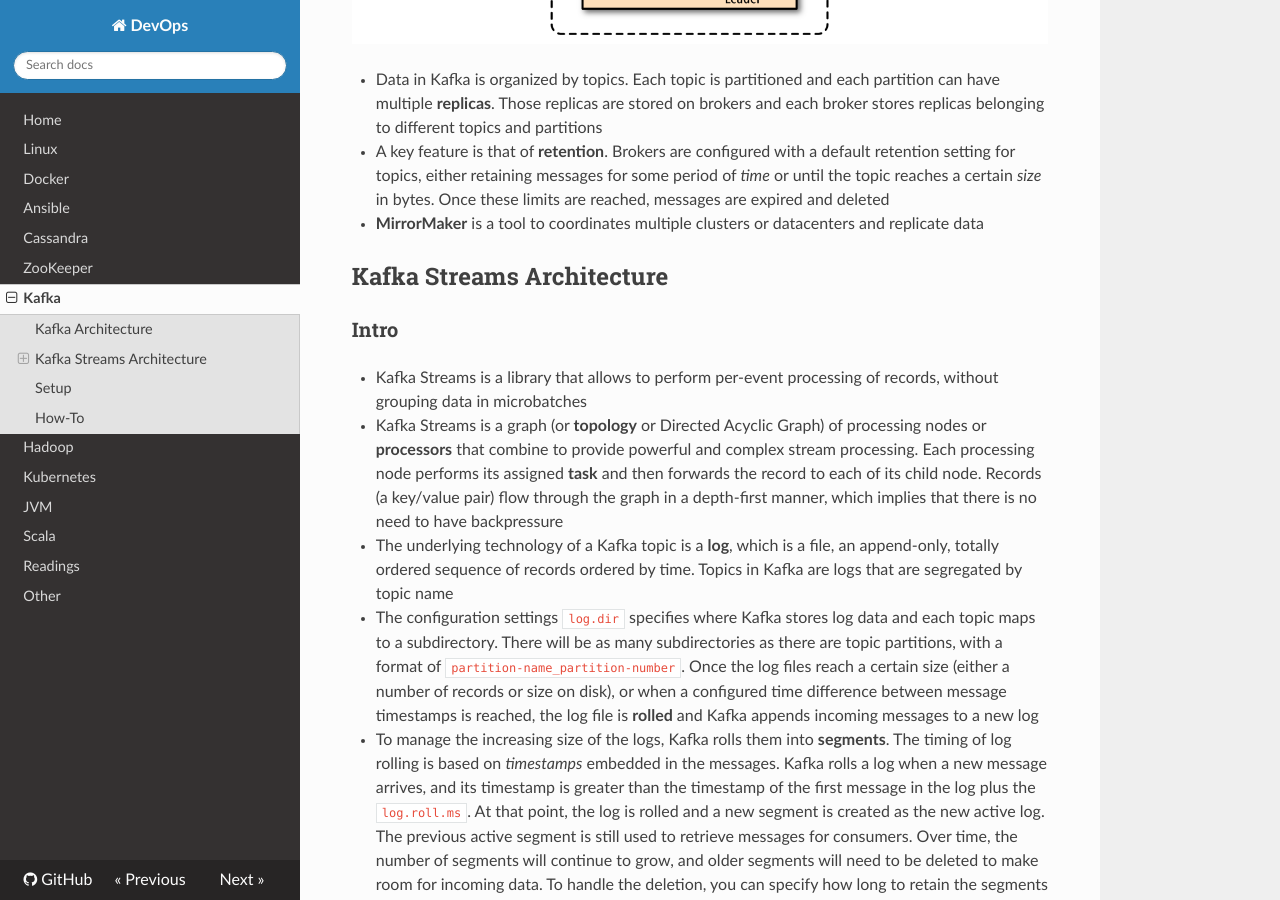
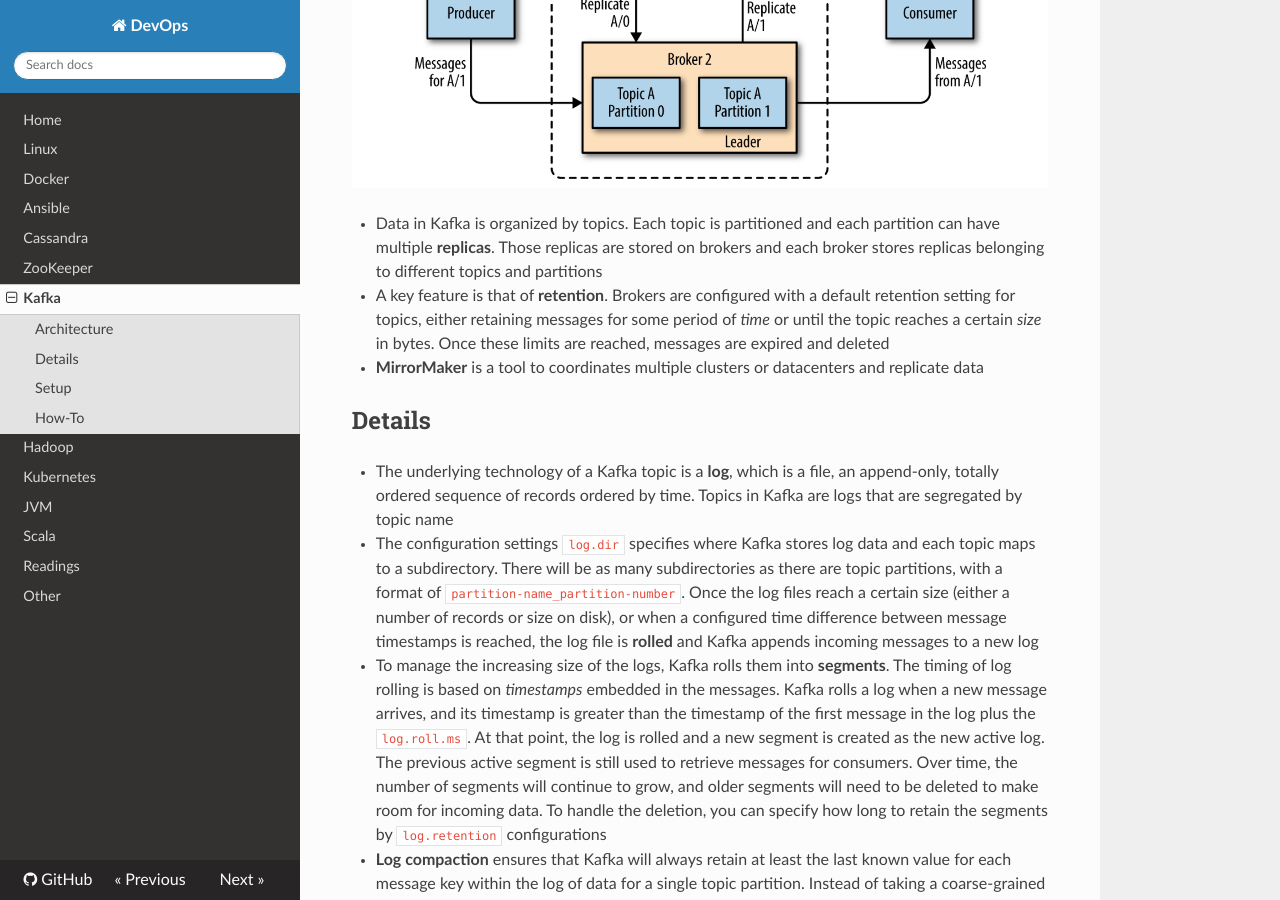
Before and after one commit to niqdev/devops, an MkDocs documentation site: the page built from docs/kafka.md, in a window 1280 px wide and 900 px high, scrolled down 4293 px. Built offline with MkDocs 1.6.1, drawn with Linux system fonts in a browser that asks for light colours; nearby versions of some CDN libraries; old or Windows-style settings are respelled for this version of MkDocs; some of the changed text lies outside the part shown.

Commit message:
doc: update kaafka

```diff
--- a/docs/kafka.md
+++ b/docs/kafka.md
@@ -28,11 +30,13 @@ Resources
 
 * [Kafka Partitioning](https://simplydistributed.wordpress.com/2016/12/13/kafka-partitioning)
 
+Tools
+
 * [kafkacat](https://github.com/edenhill/kafkacat)
 
 * [Kafka-Utils](https://github.com/Yelp/kafka-utils)
 
-## Kafka Architecture
+## Architecture
 
 * Kafka is a publish/subscribe messaging system often described as a *distributed commit log* or *distributing streaming platform*
 
@@ -84,13 +88,7 @@ increases. Each message in a given partition has a unique offset stored either i
 
 * **MirrorMaker** is a tool to coordinates multiple clusters or datacenters and replicate data
 
-## Kafka Streams Architecture
-
-### Intro
-
-* Kafka Streams is a library that allows to perform per-event processing of records, without grouping data in microbatches
-
-* Kafka Streams is a graph (or **topology** or Directed Acyclic Graph) of processing nodes or **processors** that combine to provide powerful and complex stream processing. Each processing node performs its assigned **task** and then forwards the record to each of its child node. Records (a key/value pair) flow through the graph in a depth-first manner, which implies that there is no need to have backpressure
+## Details
 
 * The underlying technology of a Kafka topic is a **log**, which is a file, an append-only, totally ordered sequence of records ordered by time. Topics in Kafka are logs that are segregated by topic name
 
```
Also changed, not shown: other parts of docs/kafka.md (+6 -0 lines).
